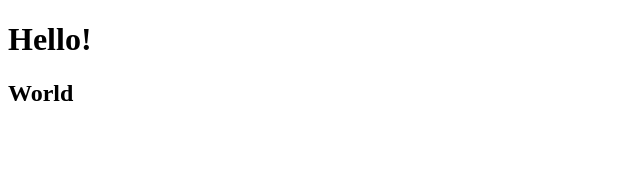
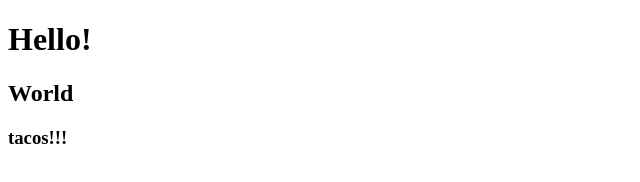
Before and after one commit to IanHogan1922/new-project, a plain HTML site: page index.html in a window 1280 px wide. Shown: the full height of the page, 0-640 px from the left. Drawn offline with Linux system fonts and the light colour scheme.

Commit message:
h3 added

```diff
--- a/index.html
+++ b/index.html
@@ -14,5 +14,8 @@
 <h2>
   World
 </h2>
+<h3>
+  tacos!!!
+</h3>
 </body>
 </html>
```
